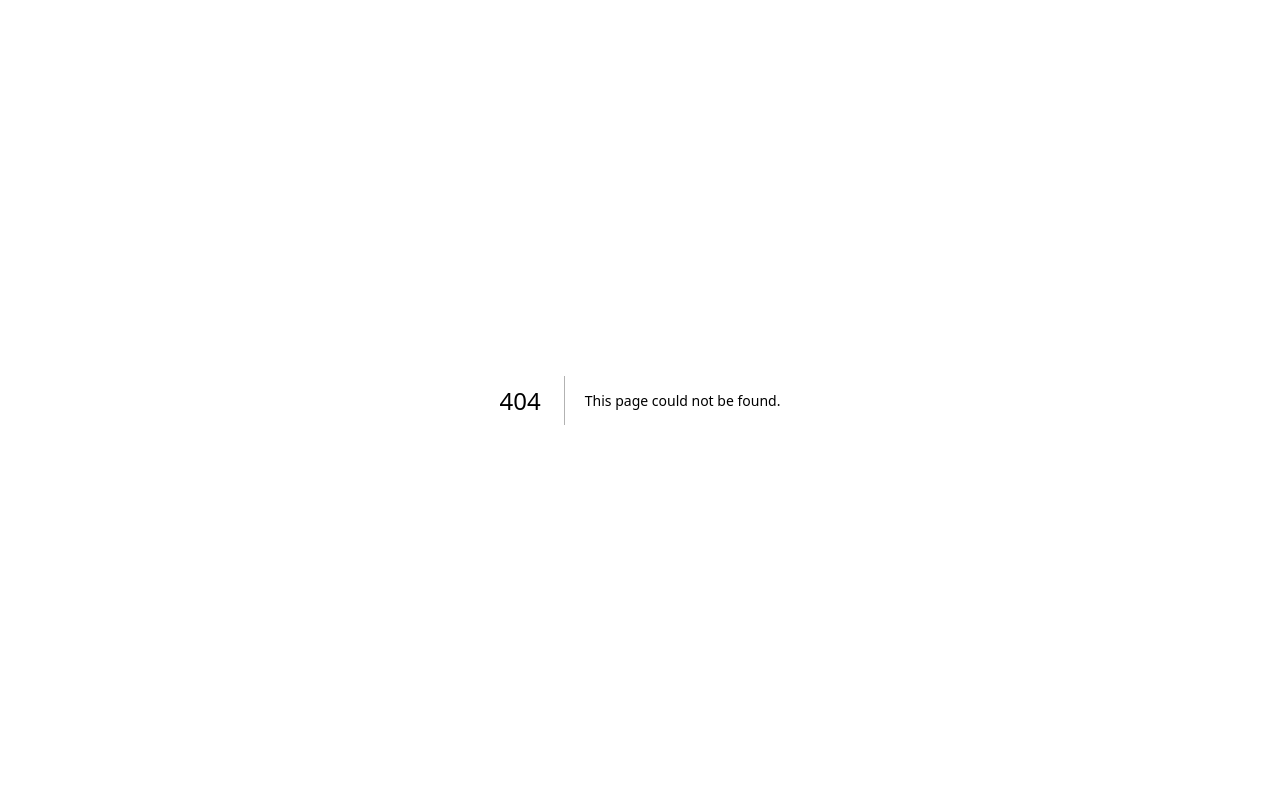
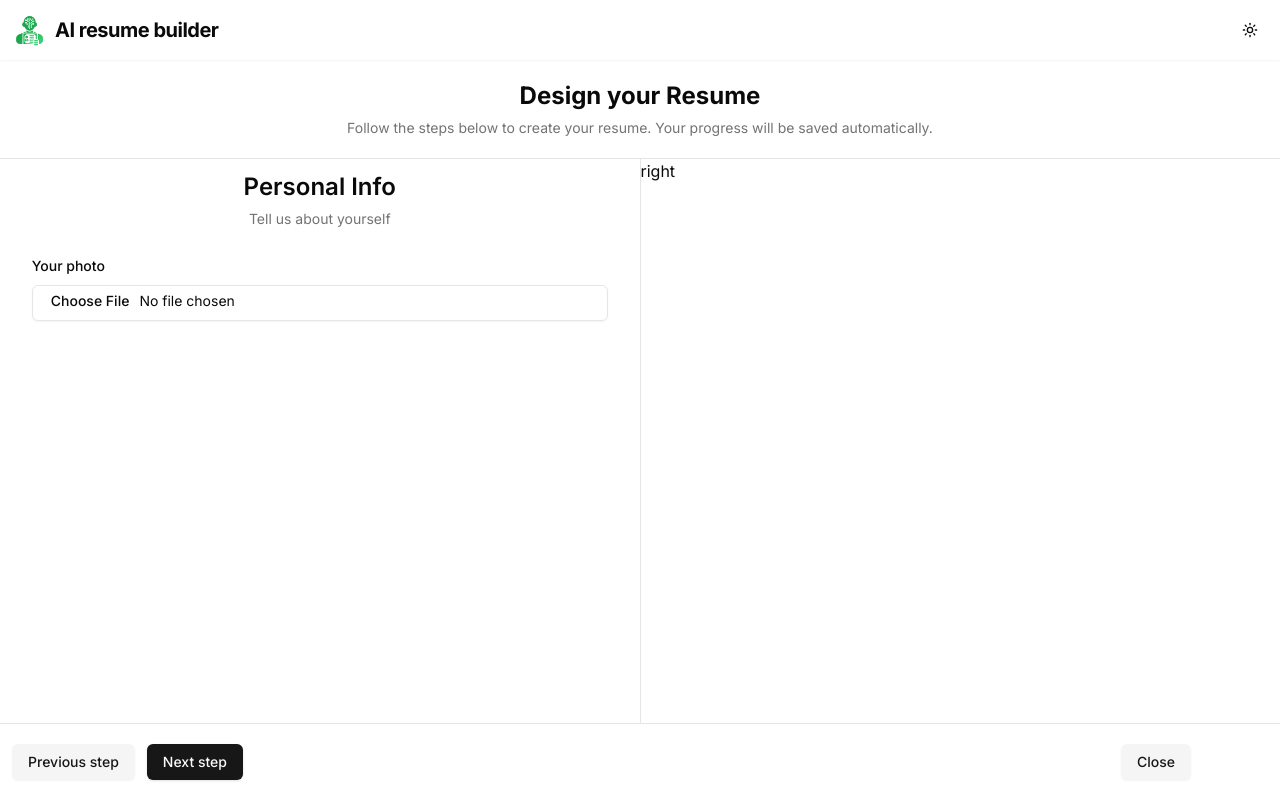
Before and after one commit to Anup4944/resume-builder, a Next.js app: page /editor in a window 1280 px wide. Before the commit this address had no page. Built offline with nearby package versions, Linux system fonts and the light colour scheme.

Commit message:
resume editor page created and validation for general info of used added

```diff
--- /dev/null
+++ b/src/app/(main)/editor/ResumeEditor.tsx
@@ -0,0 +1,44 @@
+"use client";
+
+import { Button } from "@/components/ui/button";
+import Link from "next/link";
+// import GerenalInfoForm from "./forms/GeneralInfoForm";
+import PersonalInfoForm from "./forms/PersonalInfoForm";
+
+export default function ResumeEditor() {
+  return (
+    <div className="flex grow flex-col">
+      <header className="space-y-1.5 border-b px-3 py-5 text-center">
+        <h1 className="text-2xl font-bold"> Design your Resume</h1>
+        <p className="text-sm text-muted-foreground">
+          Follow the steps below to create your resume. Your progress will be
+          saved automatically.{" "}
+        </p>
+      </header>
+      <main className="relative grow">
+        <div className="absolute bottom-0 top-0 flex w-full">
+          <div className="w-full overflow-y-auto p-3 md:w-1/2">
+            {/* <GerenalInfoForm /> */}
+            <PersonalInfoForm />
+          </div>
+          <div className="grow md:border-r" />
+          <div className="hidden w-1/2 md:flex">right</div>
+        </div>
+      </main>
+      <footer className="w-full border-t px-3 py-5">
+        <div className="mx-auto flex max-w-7xl flex-wrap justify-between gap-3">
+          <div className="flex items-center gap-3">
+            <Button variant={"secondary"}>Previous step</Button>
+            <Button>Next step</Button>
+          </div>
+          <div className="flex items-center gap-3">
+            <Button variant={"secondary"} asChild>
+              <Link href="/resume">Close</Link>
+            </Button>
+            <p className="text-muted-foreground opacity-0">Saving...</p>
+          </div>
+        </div>
+      </footer>
+    </div>
+  );
+}
--- /dev/null
+++ b/src/app/(main)/editor/forms/GeneralInfoForm.tsx
@@ -0,0 +1,66 @@
+import { generalInfoSchema, GeneralInfoValues } from "@/lib/validation";
+import { useForm } from "react-hook-form";
+import { zodResolver } from "@hookform/resolvers/zod";
+import {
+  Form,
+  FormControl,
+  FormDescription,
+  FormField,
+  FormItem,
+  FormLabel,
+  FormMessage,
+} from "@/components/ui/form";
+import { Input } from "@/components/ui/input";
+
+export default function GerenalInfoForm() {
+  const form = useForm<GeneralInfoValues>({
+    resolver: zodResolver(generalInfoSchema),
+    defaultValues: {
+      title: "",
+      description: "",
+    },
+  });
+  return (
+    <div className="spce-y-6 mx-auto max-w-xl">
+      <div className="space-y-1.5 text-center">
+        <h2 className="text-2xl font-semibold">General Info</h2>
+        <p className="text-sm text-muted-foreground">
+          This will not appear in your resume
+        </p>
+      </div>
+      <Form {...form}>
+        <form className="space-y-3">
+          <FormField
+            control={form.control}
+            name="title"
+            render={({ field }) => (
+              <FormItem>
+                <FormLabel>Project name</FormLabel>
+                <FormControl>
+                  <Input {...field} placeholder="My perfect resume" autoFocus />
+                </FormControl>
+                <FormMessage />
+              </FormItem>
+            )}
+          />
+          <FormField
+            control={form.control}
+            name="description"
+            render={({ field }) => (
+              <FormItem>
+                <FormLabel>Description</FormLabel>
+                <FormControl>
+                  <Input {...field} placeholder="A resume for my next job" />
+                </FormControl>
+                <FormDescription>
+                  Describe what this resume is for.
+                </FormDescription>
+                <FormMessage />
+              </FormItem>
+            )}
+          />
+        </form>
+      </Form>
+    </div>
+  );
+}
--- /dev/null
+++ b/src/app/(main)/editor/forms/PersonalInfoForm.tsx
@@ -0,0 +1,73 @@
+import { personalInfoSchema, PersonalInfoValues } from "@/lib/validation";
+import { useForm } from "react-hook-form";
+import { zodResolver } from "@hookform/resolvers/zod";
+import {
+  Form,
+  FormControl,
+  FormDescription,
+  FormField,
+  FormItem,
+  FormLabel,
+  FormMessage,
+} from "@/components/ui/form";
+import { Input } from "@/components/ui/input";
+import { useEffect } from "react";
+
+export default function PersonalInfoForm() {
+  const form = useForm<PersonalInfoValues>({
+    resolver: zodResolver(personalInfoSchema),
+    defaultValues: {
+      firstName: "",
+      lastName: "",
+      jobTitle: "",
+      city: "",
+      country: "",
+      phone: "",
+      email: "",
+    },
+  });
+
+  useEffect(() => {
+    const { unsubscribe } = form.watch(async () => {
+      const isValid = await form.trigger();
+      if (!isValid) return;
+      // update form data
+    });
+
+    return unsubscribe;
+  }, [form]);
+
+  return (
+    <div className="mx-auto max-w-xl space-y-6">
+      <div className="space-y-1.5 text-center">
+        <h2 className="text-2xl font-semibold">Personal Info</h2>
+        <p className="text-sm text-muted-foreground">Tell us about yourself</p>
+      </div>
+      <Form {...form}>
+        <form className="space-y-3">
+          <FormField
+            control={form.control}
+            name="photo"
+            render={({ field: { value, ...fieldValues } }) => (
+              <FormItem>
+                <FormLabel>Your photo</FormLabel>
+                <FormControl>
+                  <Input
+                    {...fieldValues}
+                    type="file"
+                    accept="image/*"
+                    onChange={(e) => {
+                      const file = e.target.files?.[0];
+                      fieldValues.onChange(file);
+                    }}
+                  />
+                </FormControl>
+                <FormMessage />
+              </FormItem>
+            )}
+          />
+        </form>
+      </Form>
+    </div>
+  );
+}
--- /dev/null
+++ b/src/app/(main)/editor/page.tsx
@@ -0,0 +1,10 @@
+import { Metadata } from "next";
+import ResumeEditor from "./ResumeEditor";
+
+export const metadata: Metadata = {
+  title: "Design your resumes",
+};
+
+export default function Page() {
+  return <ResumeEditor />;
+}
--- a/src/app/(main)/layout.tsx
+++ b/src/app/(main)/layout.tsx
@@ -2,7 +2,7 @@
 
 export default function Layout({ children }: { children: React.ReactNode }) {
   return (
-    <div>
+    <div className="flex min-h-screen flex-col">
       <Navbar />
       {children}
     </div>
--- a/src/app/(main)/resumes/page.tsx
+++ b/src/app/(main)/resumes/page.tsx
@@ -1,3 +1,21 @@
+import { Button } from "@/components/ui/button";
+import { PlusSquare } from "lucide-react";
+import { Metadata } from "next";
+import Link from "next/link";
+
+export const metadata: Metadata = {
+  title: "Your resumes",
+};
+
 export default function Page() {
-  return <main>Here will be resumes</main>;
+  return (
+    <main className="mx-auto w-full max-w-7 space-y-6 px-3 py-6">
+      <Button asChild className="max-auto flex w-fit gap-2">
+        <Link href="/editor">
+          <PlusSquare className="size-5" />
+          New Resume{" "}
+        </Link>
+      </Button>
+    </main>
+  );
 }
--- /dev/null
+++ b/src/lib/validation.ts
@@ -0,0 +1,33 @@
+import { z } from "zod";
+
+const optionalString = z.string().trim().optional().or(z.literal(""));
+
+export const generalInfoSchema = z.object({
+  title: optionalString,
+  description: optionalString,
+});
+
+export type GeneralInfoValues = z.infer<typeof generalInfoSchema>;
+
+export const personalInfoSchema = z.object({
+  photo: z
+    .custom<File | undefined>()
+    .refine(
+      (file) =>
+        !file || (file instanceof File && file.type.startsWith("image/")),
+      "Must be an image file",
+    )
+    .refine(
+      (file) => !file || file.size <= 1024 * 1024 * 4,
+      "File must be less then 4MB",
+    ),
+  firstName: optionalString,
+  lastName: optionalString,
+  jobTitle: optionalString,
+  city: optionalString,
+  country: optionalString,
+  phone: optionalString,
+  email: optionalString,
+});
+
+export type PersonalInfoValues = z.infer<typeof personalInfoSchema>;
```
Also changed, not shown: .eslintrc.json.
